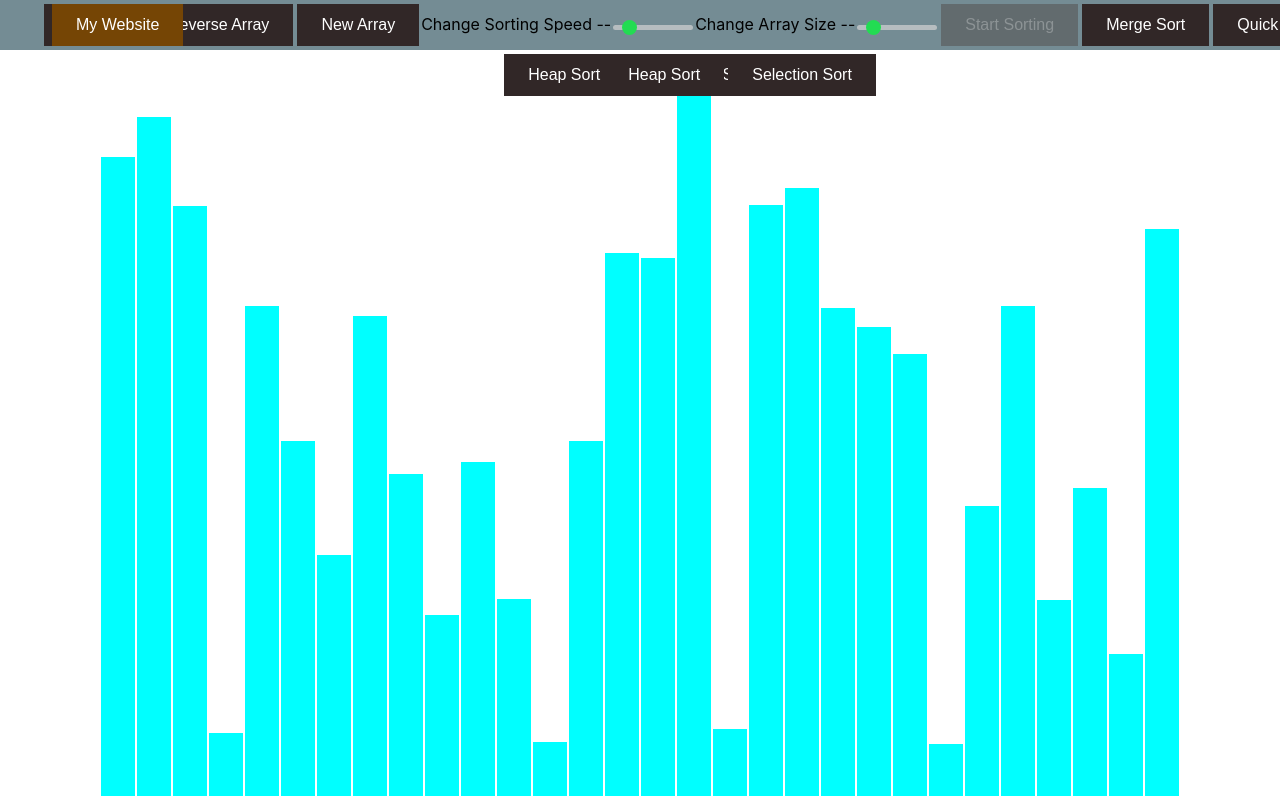
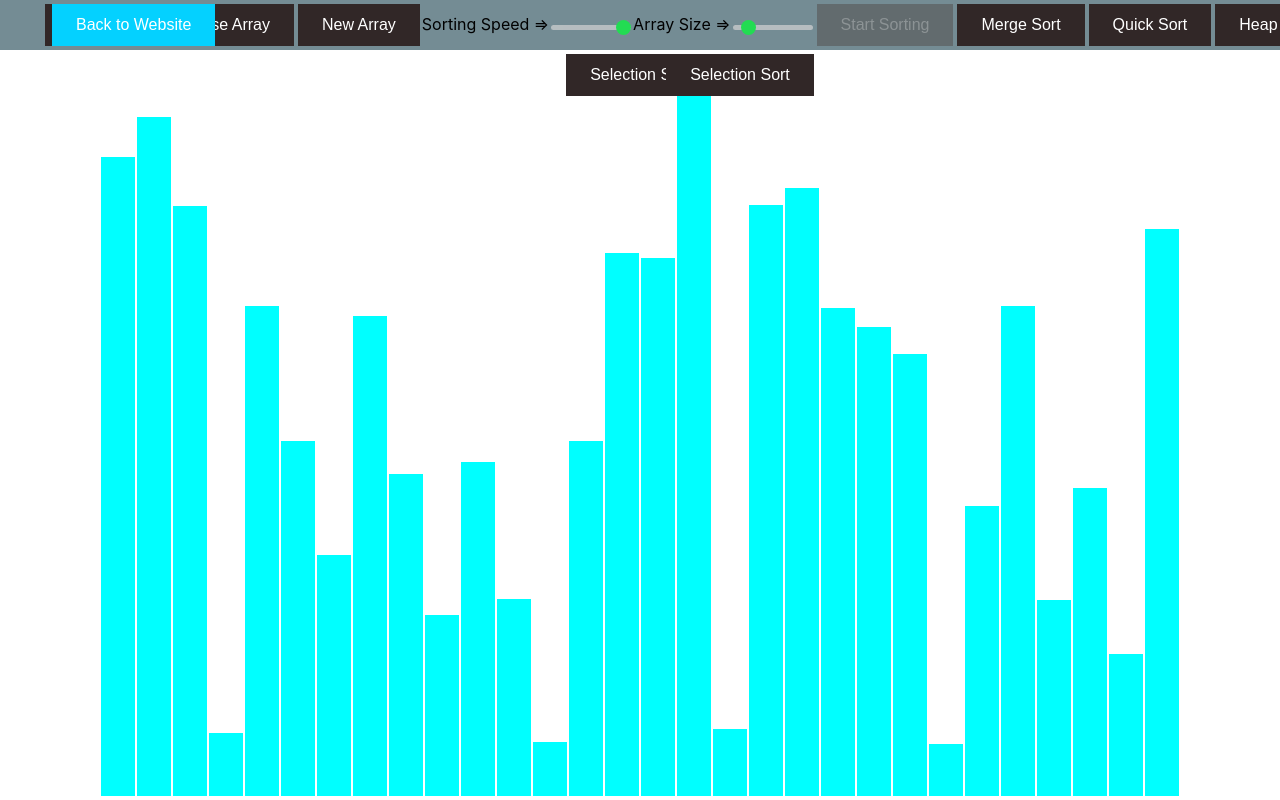
Before and after one commit to mattaadams/Algorithm_Visualizer, a React (Create React App) app: page / in a window 1280 px wide. Built offline with nearby package versions, Linux system fonts and the light colour scheme.

Commit message:
reversion

```diff
--- a/src/AlgoViz/AlgoViz.jsx
+++ b/src/AlgoViz/AlgoViz.jsx
@@ -1,4 +1,10 @@
 /*eslint no-unused-vars: ["error", { "varsIgnorePattern": "^_" }]*/
+
+// TODO:
+
+// Make visualization code better, and make visualizations better (more color, better transition)
+// color slider
+// better buttons
 
 import React from "react";
 import "./AlgoViz.css";
@@ -21,6 +27,7 @@ export default class AlgoViz extends React.Component {
 
     this.n_bars = 30;
     this.max_n_bars = 300;
+    this.max_speed = 500;
     this.animation_speed = 1;
     this.state = {
       array: [],
@@ -55,7 +62,7 @@ export default class AlgoViz extends React.Component {
   }
 
   changeSortSpeed(evt) {
-    this.animation_speed = evt.target.value;
+    this.animation_speed = 1 + this.max_speed - evt.target.value * 50;
   }
 
   runSort(algoAnimation) {
@@ -84,6 +91,17 @@ export default class AlgoViz extends React.Component {
           const [_key, barOneIdx, newHeight] = animations[i];
           const barOneStyle = arrayBars[barOneIdx].style;
           barOneStyle.height = `${newHeight}px`;
+        }, i * this.animation_speed);
+      } else if (isColorChange >= 7) {
+        setTimeout(() => {
+          const [_key, barOneIdx, barTwoIdx, barThreeIdx] = animations[i];
+          const barOneStyle = arrayBars[barOneIdx].style;
+          const barTwoStyle = arrayBars[barTwoIdx].style;
+          const barThreeStyle = arrayBars[barThreeIdx].style;
+          const color = animations[i][0] === 7 ? SECONDARY_COLOR : PRIMARY_COLOR;
+          barOneStyle.backgroundColor = color;
+          barTwoStyle.backgroundColor = color;
+          barThreeStyle.backgroundColor = color;
         }, i * this.animation_speed);
       } else {
         setTimeout(() => {
@@ -139,6 +157,7 @@ export default class AlgoViz extends React.Component {
           changeSize={this.changeBarWidth}
           changeSpeed={this.changeSortSpeed}
           arrayMax={this.max_n_bars}
+          speedMax={this.max_speed}
           running={this.state.running}
         ></NavBar>
       </div>
--- a/src/Algos/HeapSort.js
+++ b/src/Algos/HeapSort.js
@@ -46,7 +46,7 @@ function heapify(array, n, i, animations) {
     let temp = array[i];
     array[i] = array[largest];
     array[largest] = temp;
-    animations.push([1, largest, i], [2, largest, i]);
+    animations.push([7, l, r, i], [8, l, r, i]);
     animations.push([3, largest, array[largest], i, array[i]]);
 
     // Recursively heapify the affected sub-tree
--- a/src/Algos/QuickSort.js
+++ b/src/Algos/QuickSort.js
@@ -13,70 +13,33 @@ function doQuick(array, start, end, animations) {
   let pivot = start,
     i = start + 1,
     j = end;
-
+  animations.push([4, pivot]);
   while (j >= i) {
     if (array[j] < array[pivot] && array[i] > array[pivot]) {
       let temp = array[j];
       array[j] = array[i];
       array[i] = temp;
-      animations.push([1, i, j], [2, i, j]);
-      animations.push([4, pivot]);
       animations.push([3, i, array[i], j, array[j]]);
     }
     if (array[j] >= array[pivot]) {
       j--;
-      animations.push([1, i, j], [2, i, j]);
     }
     if (array[i] <= array[pivot]) {
       i++;
-      animations.push([1, i, j], [2, i, j]);
     }
     if (j >= i) {
       animations.push([1, i, j], [2, i, j]);
     }
   }
+  //animations.push([5, pivot]);
+
   if (pivot !== j) {
     let temp = array[j];
     array[j] = array[pivot];
     array[pivot] = temp;
-    animations.push([1, pivot, j], [2, pivot, j]);
     animations.push([3, pivot, array[pivot], j, array[j]]);
   }
+  animations.push([5, pivot]);
   doQuick(array, start, j - 1, animations);
   doQuick(array, j + 1, end, animations);
 }
-
-// function partition(array, low, high, animations) {
-//   // pivot
-
-//   let pivot = array[high];
-//   // Index of smaller element and
-//   // indicates the j position
-//   // of pivot found so far
-//   let i = low - 1;
-
-//   for (let j = low; j <= high - 1; j++) {
-//     // If current element is smaller
-//     // than the pivot
-//     animations.push([1, i, j], [2, i, j]);
-//     animations.push([3, j, array[j], i, array[i]]);
-//     if (array[j] < pivot) {
-//       // Increment index of
-//       // smaller element
-
-//       i++;
-
-//       let temp = array[i];
-//       array[i] = array[j];
-//       array[j] = temp;
-//       animations.push([4, high]); //, [5, high]);
-//     }
-//   }
-//   let temp = array[i + 1];
-//   array[i + 1] = array[high];
-//   array[high] = temp;
-//   animations.push([1, i + 1, high], [2, i + 1, high]);
-//   animations.push([3, high, array[high], i + 1, array[i + 1]]);
-
-//   return i + 1;
-// }
--- a/src/NavBar/NavBar.css
+++ b/src/NavBar/NavBar.css
@@ -86,12 +86,12 @@
   cursor: pointer;
 }
 
-.homeButton{
-  position: fixed;
+.homepage_Button{
+  position:fixed;
+  left:50px;
   border: none;
   color: white;
-  left: 50px;
-  background-color: rgb(117, 69, 5);
+  background-color: rgb(4, 209, 255);
   padding: 12px 24px;
   text-align: center;
   text-decoration: none;
@@ -100,5 +100,4 @@
   margin: 4px 2px;
   transition-duration: 0.4s;
   cursor: pointer;
-
 }
--- a/src/NavBar/NavBar.jsx
+++ b/src/NavBar/NavBar.jsx
@@ -1,10 +1,5 @@
 import React from "react";
 import "./NavBar.css";
-
-// TODO:
-
-// Change style of scroller
-// quickSort LL-->LR pointers
 
 export default class NavBar extends React.Component {
   constructor(props) {
@@ -24,8 +19,8 @@ export default class NavBar extends React.Component {
 
     return (
       <div className="navbar-container">
-        <a href="https://mattaadams.github.io/">
-          <button className="homeButton">My Website</button>
+        <a href="https://mattaadams.github.io">
+          <button className="homepage_Button">Back to Website</button>
         </a>
         <button
           disabled={this.props.running === true}
@@ -41,9 +36,9 @@ export default class NavBar extends React.Component {
         >
           New Array
         </button>
-        Change Sorting Speed --
-        <input class="slider" disabled={this.props.running === true} type="range" min="10" max={arrayMax} onChange={changeSpeed} />
-        Change Array Size --
+        Sorting Speed &rArr;
+        <input class="slider" disabled={this.props.running === true} type="range" min="1" max="10" onChange={changeSpeed} />
+        Array Size &rArr;
         <input class="slider" disabled={this.props.running === true} type="range" min="10" max={arrayMax} onChange={changeSize} />
         <button
           disabled={this.state.activeAlgo === null || this.props.running === true}
```
